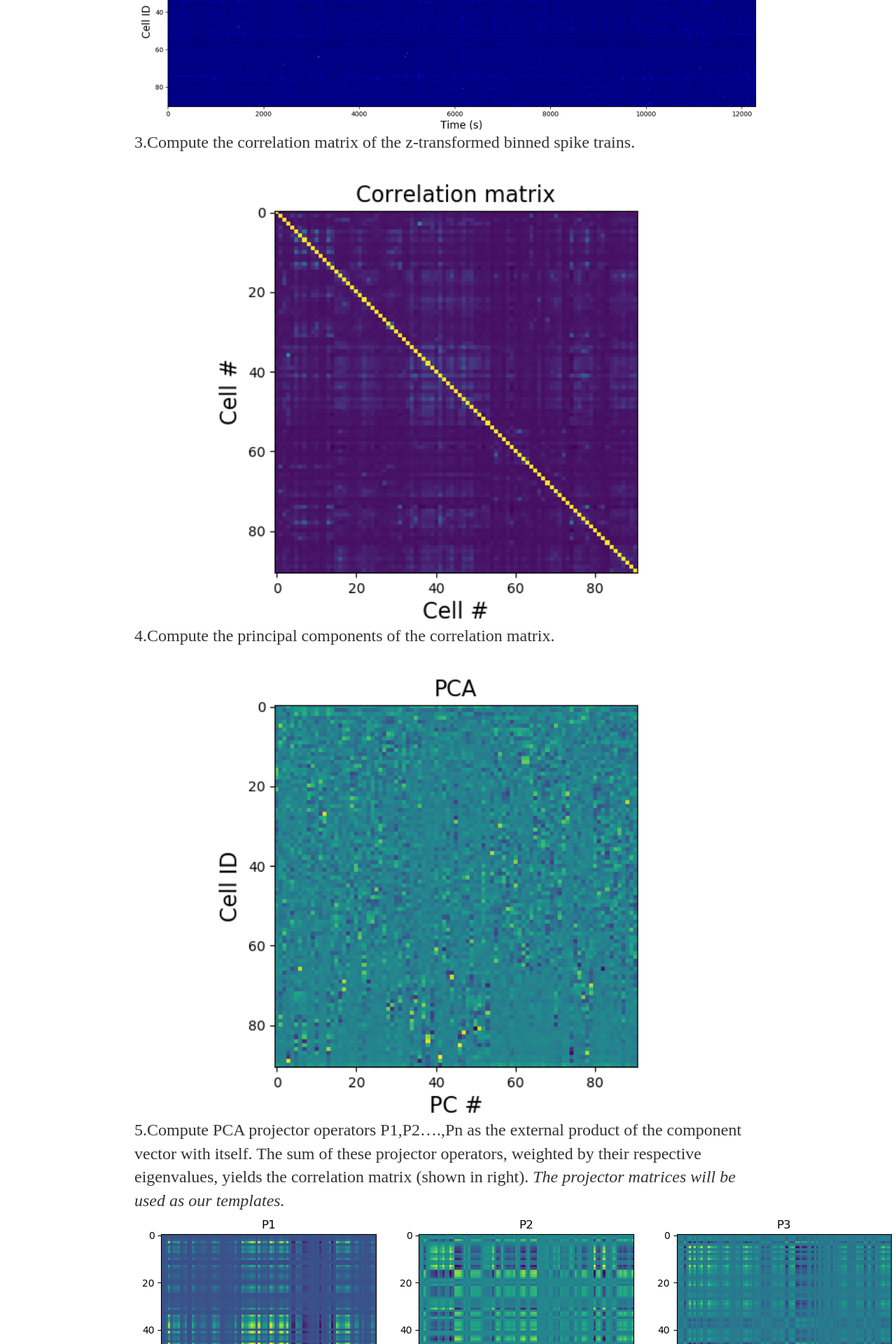
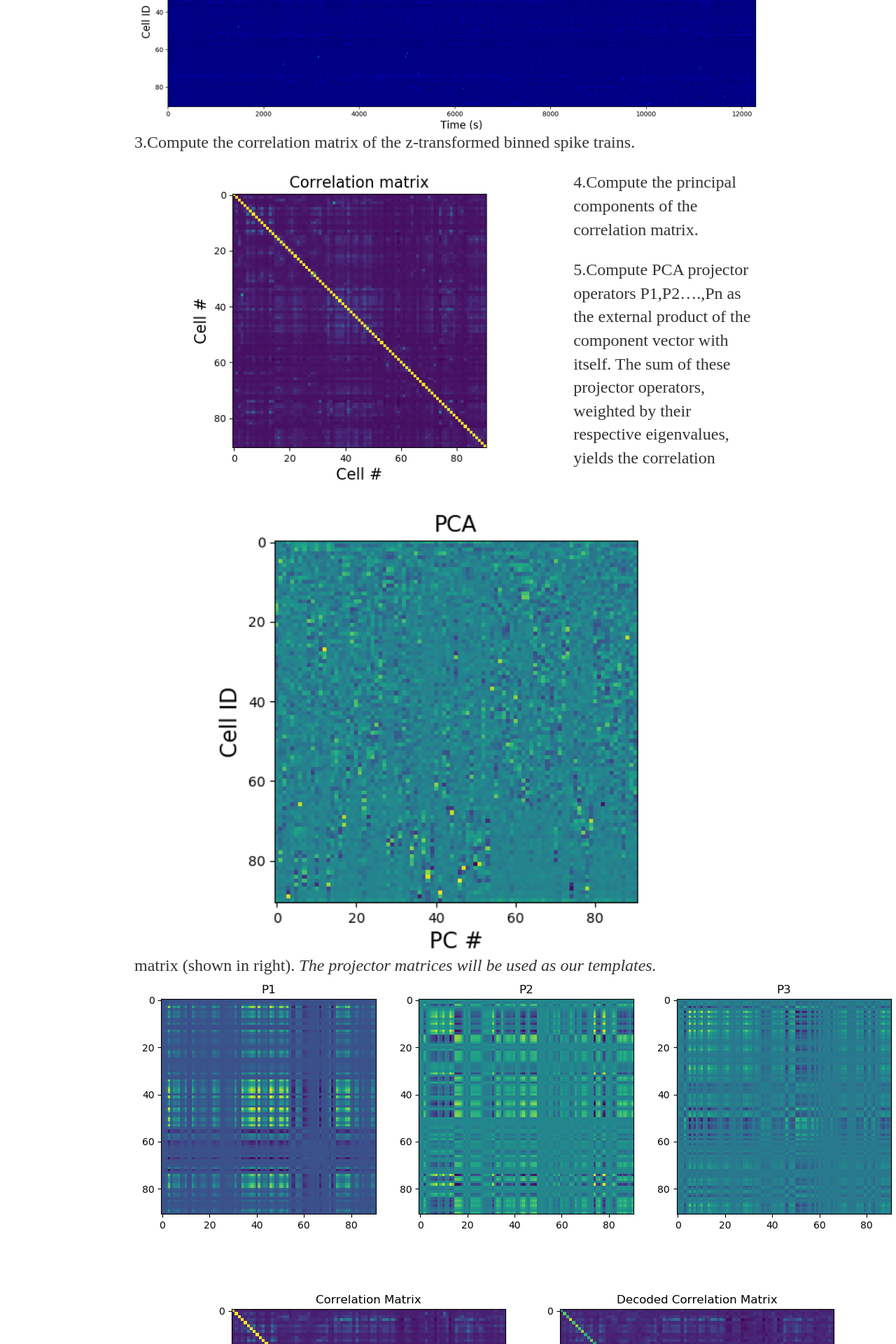
Before and after one commit to rajatsaxena/rajatsaxena.github.io, a Jekyll site: the page built from _posts/2020-04-06-PCA-based-reactivation-strength.md, in a window 1280 px wide. Shown: the part 1193-3113 px from the top of the page at 70% size. Built offline with Jekyll 4.4.1, drawn with Linux system fonts in a browser that asks for light colours; our own code applies the rules of GitHub Pages for plain Markdown files; comment, search, counter and statistics services are not loaded.

Commit message:
Update 2020-04-06-PCA-based-reactivation-strength.md

```diff
--- a/_posts/2020-04-06-PCA-based-reactivation-strength.md
+++ b/_posts/2020-04-06-PCA-based-reactivation-strength.md
@@ -20,7 +20,7 @@
 
 3.Compute the correlation matrix of the z-transformed binned spike trains.
 <br />
-<img style="float: left" src="https://rajatsaxena.github.io//images/correlationmatrix.png" width="100%" height="100%">
+<img style="float: left" src="https://rajatsaxena.github.io//images/correlationmatrix.png" width="70%" height="70%">
 
 4.Compute the principal components of the correlation matrix.
 <br />
```
